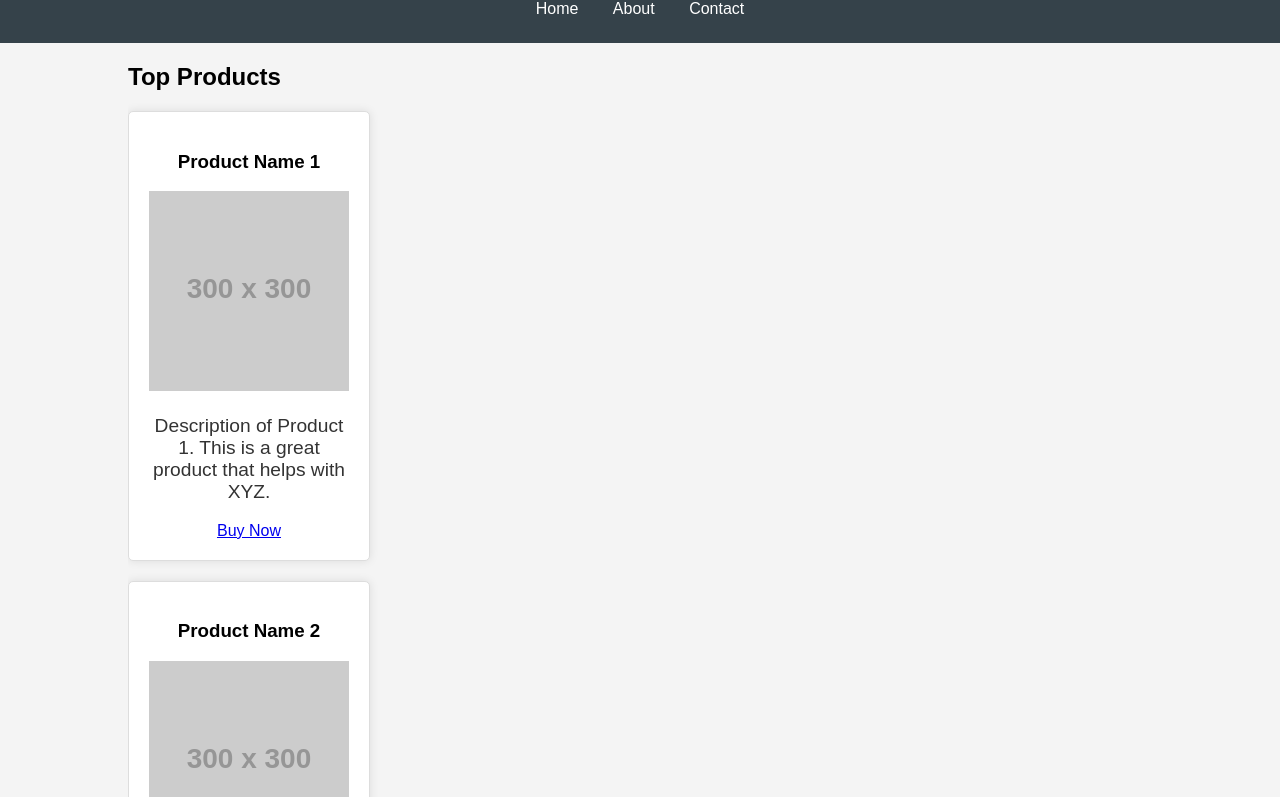
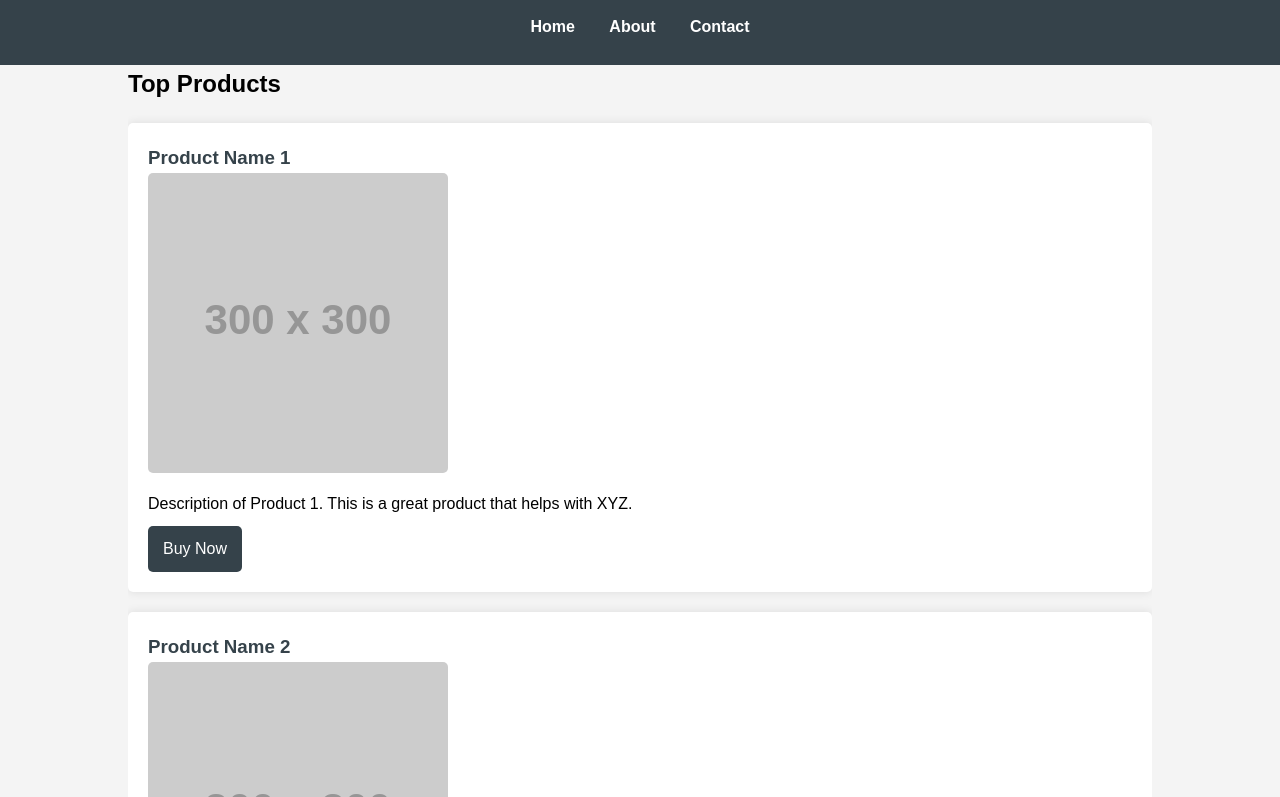
Before and after one commit to ADLalung/ProfitPartner, a plain HTML site: page web/index.html in a window 1280 px wide. Shown: the part 62-859 px from the top of the page. Drawn offline with Linux system fonts and the light colour scheme; placeholder pictures from the web are drawn by us.

Commit message:
styles.css

```diff
--- a/web/styles.css
+++ b/web/styles.css
@@ -1,88 +1,97 @@
+/* Reset some default styles */
+* {
+    margin: 0;
+    padding: 0;
+    box-sizing: border-box;
+}
+
 body {
     font-family: Arial, sans-serif;
-    margin: 0;
-    padding: 0;
+    line-height: 1.6;
     background-color: #f4f4f4;
 }
 
-.banner{
-    height: 200px;
-}
-
+/* Header styles */
 header {
     background: #35424a;
     color: #ffffff;
-    padding: 10px 20px;
+    padding: 20px 0;
+    text-align: center;
 }
 
-header h1 {
-    margin: 0;
+nav {
+    margin: 15px 0;
 }
 
-nav ul {
-    list-style: none;
-    padding: 0;
+nav a {
+    color: #ffffff;
+    margin: 0 15px;
+    text-decoration: none;
+    font-weight: bold;
 }
 
-nav ul li {
-    display: inline;
-    margin-right: 20px;
+nav a:hover {
+    text-decoration: underline;
 }
 
-nav ul li a {
-    color: #ffffff;
-    text-decoration: none;
+/* Container for main content */
+.container {
+    width: 80%;
+    margin: auto;
+    overflow: hidden;
 }
 
-.product-list {
-    display: flex;
-    justify-content: space-around;
-    margin: 20px;
+/* Product styles */
+.product {
+    background: #ffffff;
+    margin: 20px 0;
+    padding: 20px;
+    border-radius: 5px;
+    box-shadow: 0 0 10px rgba(0, 0, 0, 0.1);
+    transition: transform 0.2s;
 }
 
-.product {
-    background: #ffffff;
-    border: 1px solid #dddddd;
-    border-radius: 5px;
-    padding: 20px;
-    text-align: center;
-    width: 200px;
+.product:hover {
+    transform: scale(1.02);
 }
 
 .product img {
     max-width: 100%;
     height: auto;
+    border-radius: 5px;
 }
 
-.product h2 {
-    font-size: 1.5em;
+.product h3 {
+    color: #35424a;
+}
+
+.product p {
     margin: 10px 0;
 }
 
-.product p {
-    font-size: 1.2em;
-    color: #333;
+/* Button styles */
+.product a {
+    display: inline-block;
+    background: #35424a;
+    color: #ffffff;
+    padding: 10px 15px;
+    text-decoration: none;
+    border-radius: 5px;
+    transition: background 0.3s;
 }
 
-.product button {
+.product a:hover {
+    background: #4a5a6d;
+}
+
+/* Footer styles */
+footer {
     background: #35424a;
     color: #ffffff;
-    border: none;
-    padding: 10px;
-    cursor: pointer;
-    border-radius: 5px;
-}
-
-.product button:hover {
-    background: #454d55;
-}
-
-footer {
     text-align: center;
-    padding: 20px;
-    background: #35424a;
-    color: #ffffff;
+    padding: 10px 0;
     position: relative;
     bottom: 0;
     width: 100%;
+    margin-top: 20px;
 }
```
